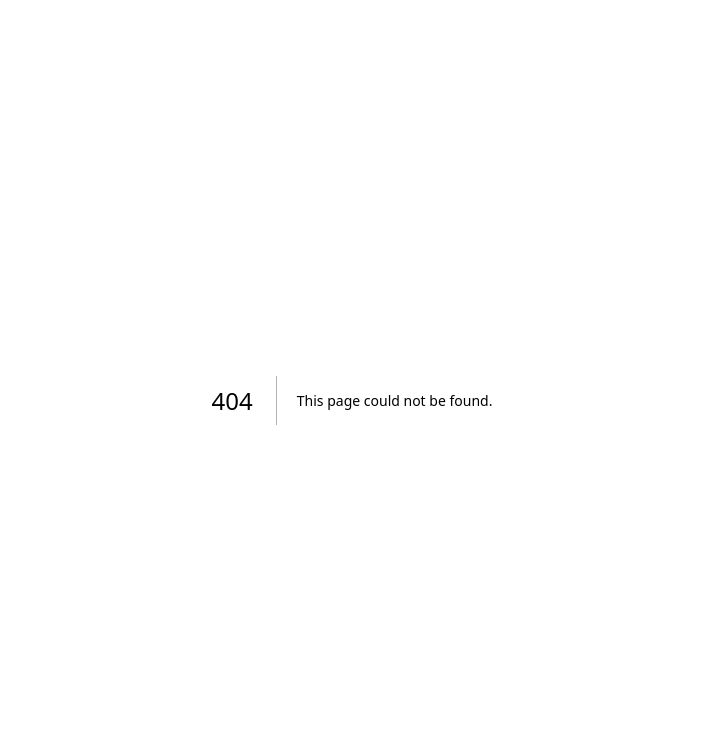
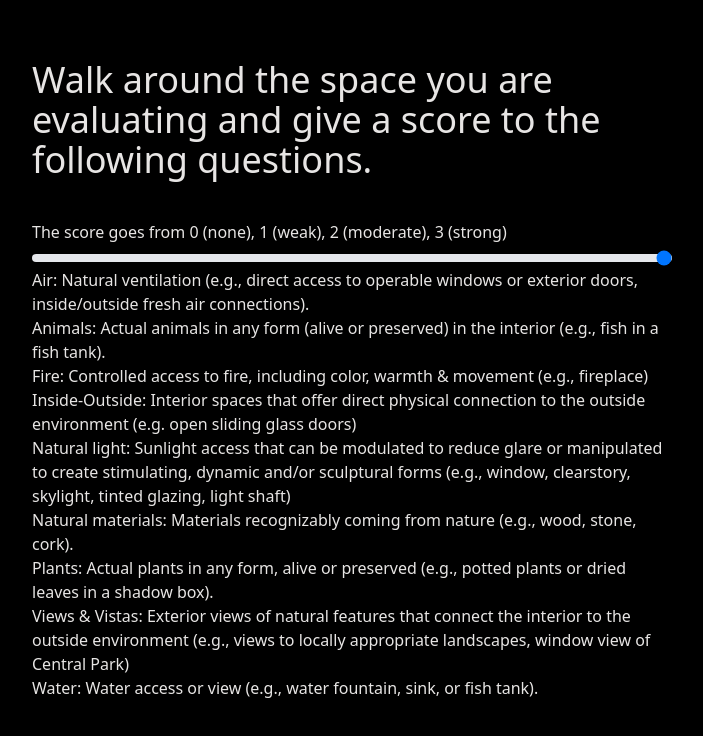
Before and after one commit to Logistics21/biophilic-design, a Next.js app: page /create-report in a window 1280 px wide. Before the commit this address had no page. Shown: the top 736 px of the page, without its empty margins (288-991 px from the left). Built offline with nearby package versions, Linux system fonts and the light colour scheme.

Commit message:
Add about, create report, dashboard page

```diff
--- /dev/null
+++ b/app/about/page.tsx
@@ -0,0 +1,32 @@
+import Link from 'next/link';
+
+export default function AboutPage() {
+  return (
+    <div className="flex h-screen bg-black">
+      <div className="w-screen h-screen flex flex-col justify-center items-center">
+        <div className="text-left max-w-screen-sm mb-10">
+          <h1 className="text-stone-200 text-4xl">
+            Biophilic Design is based on the principle that there is a natural, inherent link between humans and the environment.
+          </h1>
+        </div>
+        <div className="flex flex-col space-x-10 gap-y-10 max-w-screen-sm mb-10">
+          <p className="ml-10 text-stone-200">
+            Sadly, many of today’s built environments fail to nurture our natural connection to the outdoors, often lacking in sunlight and sensory engagement. Only recently has the focus shifted toward creating more holistic spaces. However, without a clear framework to gauge progress, enhancing these spaces can be challenging. The Biophilic Design Matrix offers a straightforward way to assess your living areas and rate their overall well-being. Upon completion, you’ll receive tailored recommendations for enhancements to better harmonize your environment with nature.
+          </p>
+          <h4 className="text-stone-200">
+            The time we spend indoors
+          </h4>
+          <h2 className="text-stone-200 text-5xl">
+            22 hours a day
+          </h2>
+          <h4 className="text-stone-200">
+            Spaces designed for well-being
+          </h4>
+          <h2 className="text-stone-200 text-5xl">
+            less than 20%
+          </h2>
+        </div>
+      </div>
+    </div>
+  );
+}
--- /dev/null
+++ b/app/create-report/page.tsx
@@ -0,0 +1,71 @@
+import Link from 'next/link';
+
+export default function CreateReportPage() {
+  return (
+    <div className="flex h-screen bg-black">
+      <div className="w-screen h-screen flex flex-col justify-center items-center">
+        <div className="text-left max-w-screen-sm mb-10">
+          <h1 className="text-stone-200 text-4xl">
+            Walk around the space you are evaluating and give a score to the following questions.
+          </h1>
+        </div>
+        {/* the questionnaire (would be great if you only see 1 question at the time and when you choose a score it’ll go to the next question) */}
+        <div className="flex flex-col space-x-10 gap-y-10 max-w-screen-sm mb-10">
+            <ul>
+                <li>
+                    <p className="text-stone-200">
+                        The score goes from 0 (none), 1 (weak), 2 (moderate), 3 (strong)
+                    </p>
+                    <input id="default-range" type="range" min={0} max={3} value="3" className="w-full h-2 bg-gray-200 rounded-lg appearance-none cursor-pointer dark:bg-gray-700" />
+                </li>
+                <li>
+                    <p className="text-stone-200">
+                        Air: Natural ventilation (e.g., direct access to operable windows or exterior doors, inside/outside fresh air connections).
+                    </p>
+                </li>
+                <li>
+                    <p className="text-stone-200">
+                        Animals: Actual animals in any form (alive or preserved) in the interior (e.g., fish in a fish tank).
+                    </p>
+                </li>
+                <li>
+                    <p className="text-stone-200">
+                        Fire: Controlled access to fire, including color, warmth & movement (e.g., fireplace)
+                    </p>
+                </li>
+                <li>
+                    <p className="text-stone-200">
+                        Inside-Outside: Interior spaces that offer direct physical connection to the outside environment (e.g. open sliding glass doors)
+                    </p>
+                </li>
+                <li>
+                    <p className="text-stone-200">
+                        Natural light: Sunlight access that can be modulated to reduce glare or manipulated to create stimulating, dynamic and/or sculptural forms (e.g., window, clearstory, skylight, tinted glazing, light shaft)
+                    </p>
+                </li>
+                <li>
+                    <p className="text-stone-200">
+                        Natural materials: Materials recognizably coming from nature (e.g., wood, stone, cork).
+                    </p>
+                </li>
+                <li>
+                    <p className="text-stone-200">
+                        Plants: Actual plants in any form, alive or preserved (e.g., potted plants or dried leaves in a shadow box).
+                    </p>
+                </li>
+                <li>
+                    <p className="text-stone-200">
+                        Views & Vistas: Exterior views of natural features that connect the interior to the outside environment (e.g., views to locally appropriate landscapes, window view of Central Park)
+                    </p>
+                </li>
+                <li>
+                    <p className="text-stone-200">
+                        Water: Water access or view (e.g., water fountain, sink, or fish tank).
+                    </p>
+                </li>
+            </ul>
+        </div>
+      </div>
+    </div>
+  );
+}
--- /dev/null
+++ b/app/dashboard/page.tsx
@@ -0,0 +1,52 @@
+import { auth, signOut } from 'app/auth';
+import Link from 'next/link'
+
+export default async function DashboardPage() {
+  // let session = await auth();
+
+  return (
+    <div className="flex h-screen bg-black">
+      <div className="w-screen h-screen flex flex-col space-y-5 justify-center items-center text-white">
+        <h1 className="text-stone-500">Welcome</h1>
+        <h3>Spaces you&apos;ve evaluated</h3>
+        <ul>
+          <li>
+            <p>Bedroom</p>
+          </li>
+          <li>
+            <p>Living Room</p>
+          </li>
+          <li>
+            <p>Kitchen</p>
+          </li>
+        </ul>
+        <Link
+            href="/create-report"
+            className="text-white bg-green-700 focus:bg-green-800 rounded-lg px-5 py-2.5 hover:text-stone-200 transition-all"
+            // className="text-stone-400 underline hover:text-stone-200 transition-all"
+          >
+            Create New Report
+          </Link>
+        <SignOut />
+      </div>
+    </div>
+  );
+}
+
+function SignOut() {
+  return (
+    <form
+      // action={async () => {
+      //   'use server';
+      //   await signOut();
+      // }}
+    >
+      <button
+        className="text-white bg-gray-700 focus:bg-gray-800 rounded-lg px-5 py-2.5 hover:text-stone-200 transition-all"
+        type="submit"
+        >
+          Sign out
+        </button>
+    </form>
+  );
+}
```
